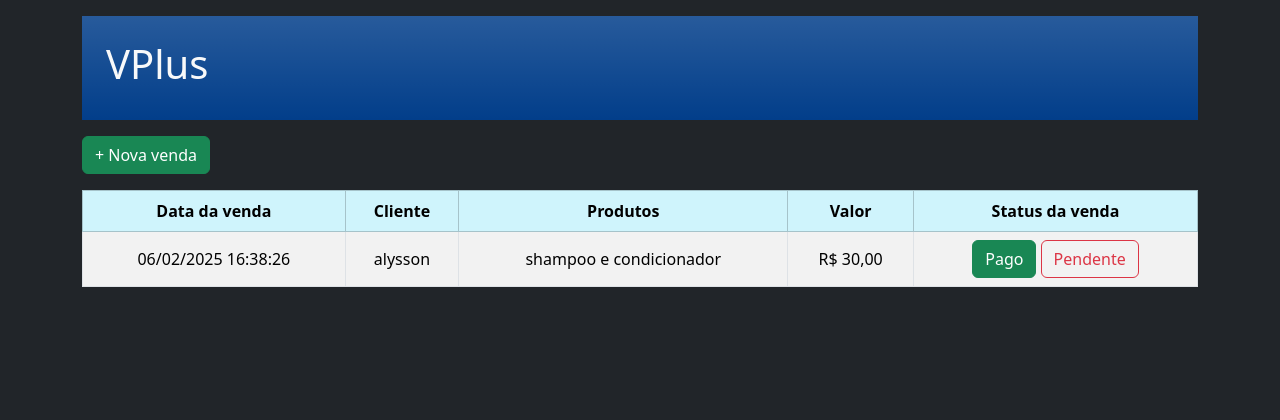
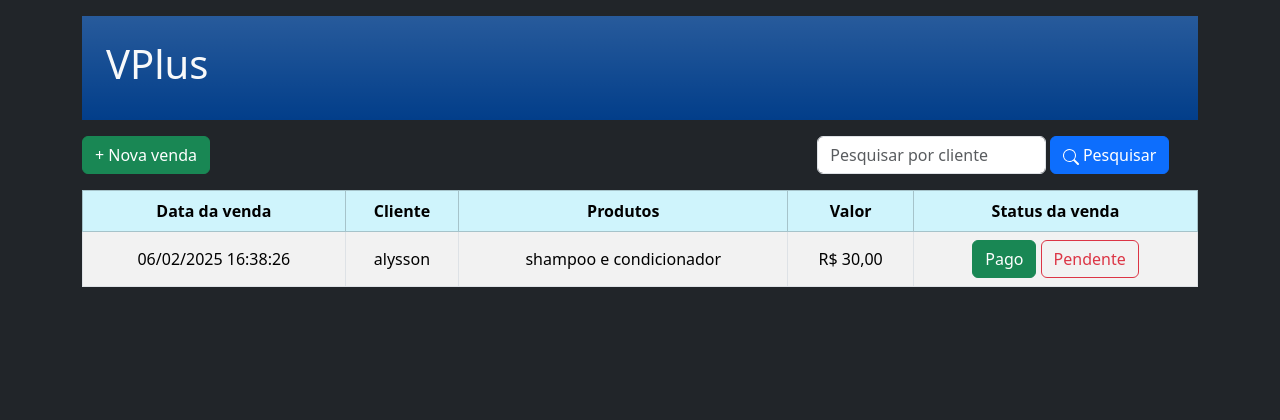
Before and after one commit to alyssongab/vendaplus, a PHP site: page /vendaplus/ in a window 1280 px wide. Shown: the top 420 px of the page. Run offline with PHP 8.4, Linux system fonts and the light colour scheme; data comes from the database, SQL or seed files in the repository; a stand-in replaces the project's code that opens the database connection; some libraries are stand-ins or nearby versions.

Commit message:
feat: botao de pesquisar por cliente

```diff
--- a/app/includes/listagem.php
+++ b/app/includes/listagem.php
@@ -1,9 +1,18 @@
 <main>
 
-    <section class="mt-3">
-        <a href="/vendaplus/venda">
+    <section class="mt-3 d-flex align-items-center justify-content-between">
+        <a href="/vendaplus/venda" style="text-decoration: none;">
             <button id="nova-venda" class="btn btn-success"> + Nova venda</button>
         </a>
+        <div class="form-group d-flex gap-1">
+            <input id="pesquisa-input" type="text" class="form-control" placeholder="Pesquisar por cliente" style="width: 60%;">
+            <button id="pesquisa" type="button" class="btn btn-primary">
+                <svg xmlns="http://www.w3.org/2000/svg" width="16" height="16" fill="currentColor" class="bi bi-search" viewBox="0 0 16 16">
+                    <path d="M11.742 10.344a6.5 6.5 0 1 0-1.397 1.398h-.001q.044.06.098.115l3.85 3.85a1 1 0 0 0 1.415-1.414l-3.85-3.85a1 1 0 0 0-.115-.1zM12 6.5a5.5 5.5 0 1 1-11 0 5.5 5.5 0 0 1 11 0"></path>
+                </svg>
+                Pesquisar
+              </button>
+        </div>
     </section>
 
     <section id="listagem" class="mt-3 table-container">
```
